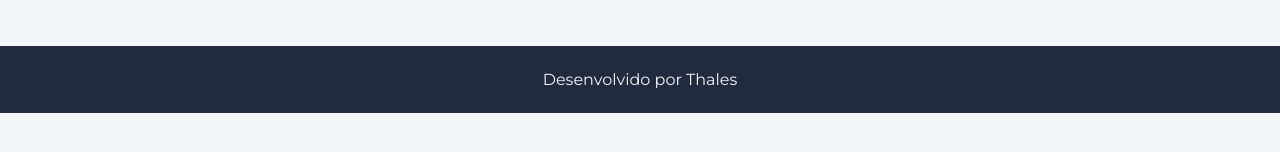
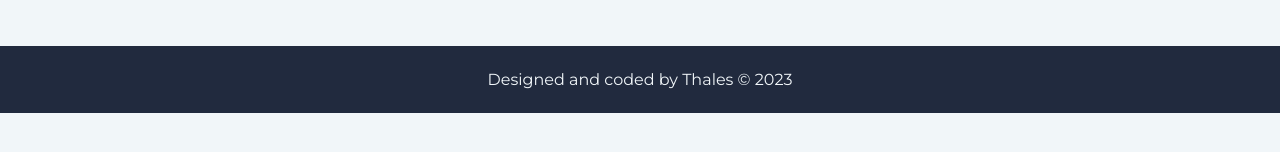
Before and after one commit to thales32k0/first-project, a plain HTML site: page about.html in a window 1280 px wide. Shown: the part 430-582 px from the top of the page. Drawn offline with Linux system fonts and the light colour scheme.

Commit message:
Update about.html

```diff
--- a/about.html
+++ b/about.html
@@ -24,7 +24,7 @@
     </main>
 
     <footer class="rodape">
-        <p>Desenvolvido por Thales</p>
+        <p>Designed and coded by Thales © 2023</p>
     </footer>
 
 </body>
```
